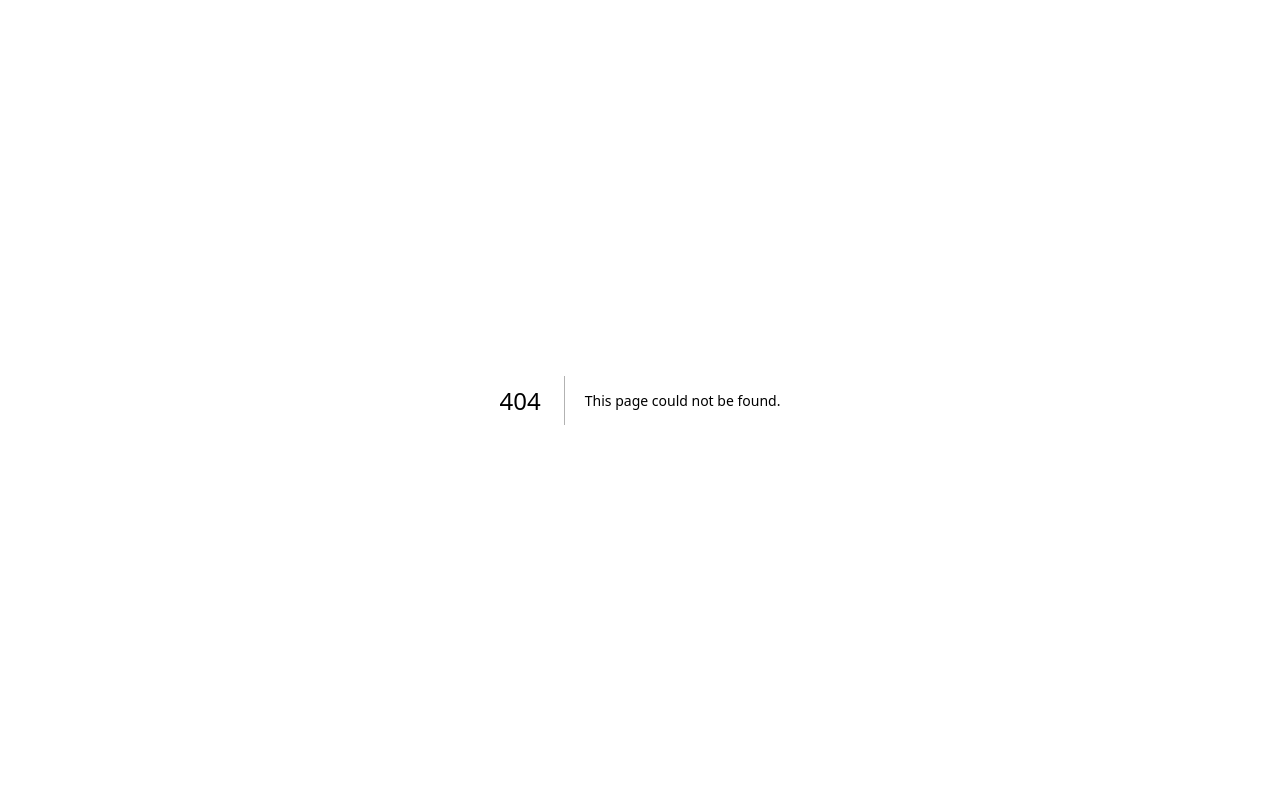
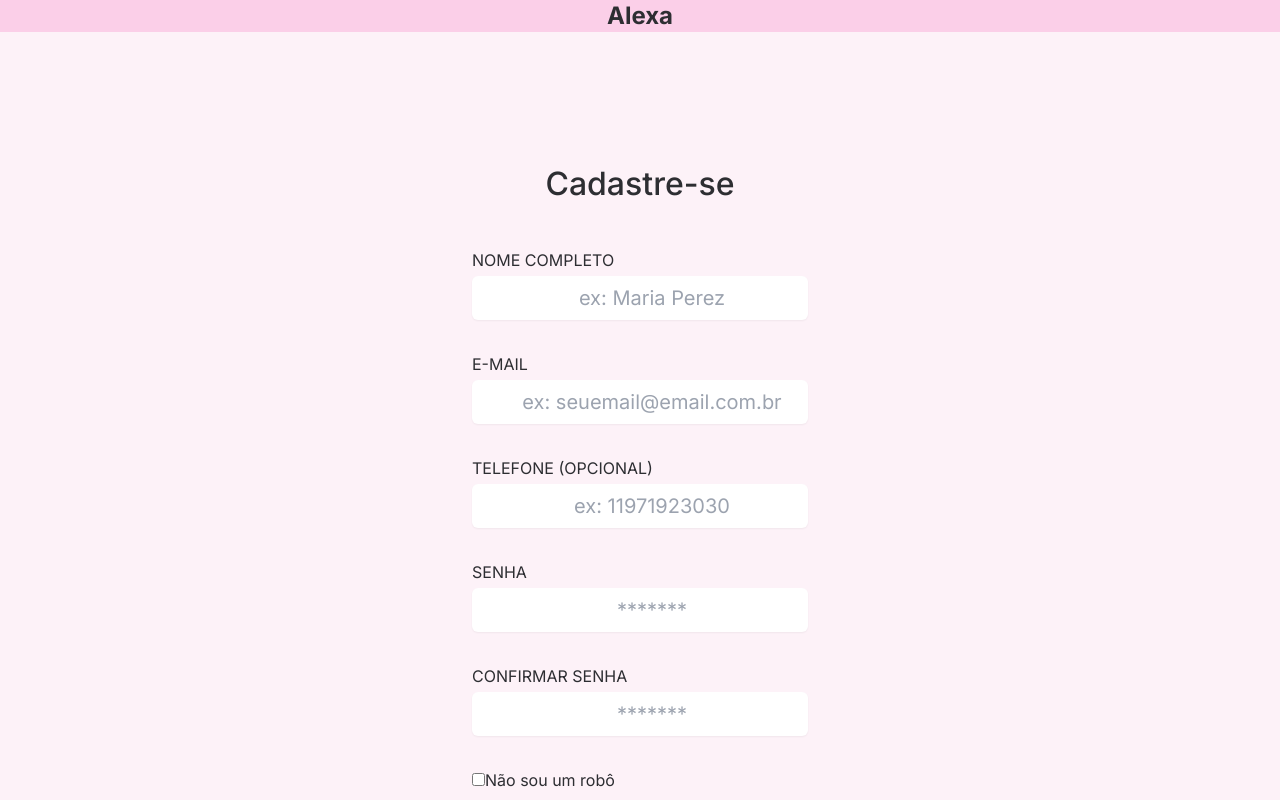
Before and after one commit to cafe51/Alexa-semijoias, a Next.js app in the folder alexa-site/: page /cadastro in a window 1280 px wide. Before the commit this address had no page. Shown: the top 800 px of the page. Built offline with nearby package versions, Linux system fonts and the light colour scheme.

Commit message:
created cadastro screen

```diff
--- a/alexa-site/package.json
+++ b/alexa-site/package.json
@@ -9,12 +9,15 @@
     "lint": "next lint"
   },
   "dependencies": {
+    "@hookform/resolvers": "^3.4.2",
     "axios": "^1.6.8",
     "next": "14.2.3",
     "react": "^18",
     "react-dom": "^18",
+    "react-hook-form": "^7.51.5",
     "react-icons": "^5.2.1",
-    "react-responsive-carousel": "^3.2.23"
+    "react-responsive-carousel": "^3.2.23",
+    "yup": "^1.4.0"
   },
   "devDependencies": {
     "@eslint/js": "^9.2.0",
--- a/alexa-site/public/db/db.json
+++ b/alexa-site/public/db/db.json
@@ -655,7 +655,7 @@
     {
       "id": "1",
       "nome": "Alexa",
-      "senha": "123456",
+      "password": "123456",
       "email": "alexa@hotmail.com",
       "cpf": "555.555.555-55",
       "tel": "5592955554444",
@@ -802,7 +802,14 @@
         }
       ],
       "admin": false,
-      "senha": "123456"
+      "password": "123456"
+    },
+    {
+      "id": "2f99",
+      "password": "batata51",
+      "email": "zebirita@email.com",
+      "nome": "Zé das couves",
+      "tel": "92988065301"
     }
   ],
   "teste": [
--- /dev/null
+++ b/alexa-site/src/app/cadastro/page.tsx
@@ -0,0 +1,151 @@
+'use client';
+
+import { useState } from 'react';
+import BodyWithHeaderAndFooter from '../components/BodyWithHeaderAndFooter';
+import { useForm } from 'react-hook-form';
+import { useRouter } from 'next/navigation';
+import { yupResolver } from '@hookform/resolvers/yup';
+import * as yup from 'yup';
+import { ImSpinner9 } from 'react-icons/im';
+// import { RegisterFormInputType } from '../utils/types';
+import { registerRequestApi } from '../utils/api';
+
+
+// Esquema de validação usando Yup
+const schema = yup.object().shape({
+    nome: yup.string().required('Nome completo é obrigatório'),
+    email: yup.string().email('Email inválido').required('Email é obrigatório'),
+    tel: yup.string().matches(/^\d+$/, 'Telefone deve conter apenas números').optional(),
+    password: yup.string().min(6, 'A senha deve ter no mínimo 6 caracteres').required('Senha é obrigatória'),
+    confirmPassword: yup.string()
+        .oneOf([yup.ref('password'), undefined], 'As senhas devem ser iguais').required('Confirmação de senha é obrigatória'),
+    recaptcha: yup.string().required('Por favor, verifique que você não é um robô'),
+});
+
+export default function Register() {
+    const { register, handleSubmit, formState: { errors } } = useForm({
+        resolver: yupResolver(schema),
+    });
+    const router = useRouter(); // Certifique-se de criar uma instância do useRouter
+
+    const [loading, setLoading] = useState(false);
+    const [registerErrorMessage, setRegisterErrorMessage] = useState('');
+
+    const onSubmit = async(data: any) => {
+        setLoading(true);
+        setRegisterErrorMessage('');
+
+        try {
+            const dataObj = {
+                password: data.password,
+                email: data.email,
+                nome: data.nome,
+                tel: data.tel,
+            };
+
+            await registerRequestApi(dataObj);
+            // Simulação da chamada à API de registro
+            // await registerRequestApi(data);
+
+            // Redirecionamento após sucesso
+            router.push('/');
+        } catch (error) {
+            console.log('Erro no registro: ', error);
+            setRegisterErrorMessage('Erro ao registrar. Tente novamente mais tarde.');
+        } finally {
+            setLoading(false);
+        }
+    };
+
+    return (
+        <BodyWithHeaderAndFooter>
+            <section className='flex flex-col gap-10 items-center self-center justify-center w-full h-full secColor md:w-2/5'>
+                <h1>Cadastre-se</h1>
+                <form
+                    className='flex flex-col gap-8'
+                    onSubmit={ handleSubmit(onSubmit) }
+                >
+                    <label className='flex flex-col gap-1' htmlFor="nome">
+                        <span>NOME COMPLETO</span>
+                        <input
+                            type="text"
+                            className='w-full p-2 text-xl text-center bg-white rounded-md py-2 pl-9 pr-3 shadow-sm focus:outline-none focus:border-pink-400 focus:ring-pink-400 focus:ring-1'
+                            placeholder="ex: Maria Perez"
+                            { ...register('nome') }
+                        />
+                        { errors.nome && <p className="text-red-600">{ errors.nome.message }</p> }
+                    </label>
+                    <label className='flex flex-col gap-1' htmlFor="email">
+                        <span>E-MAIL</span>
+                        <input
+                            type="email"
+                            className='w-full p-2 text-xl text-center bg-white rounded-md py-2 pl-9 pr-3 shadow-sm focus:outline-none focus:border-pink-400 focus:ring-pink-400 focus:ring-1'
+                            placeholder="ex: seuemail@email.com.br"
+                            { ...register('email') }
+                        />
+                        { errors.email && <p className="text-red-600">{ errors.email.message }</p> }
+                    </label>
+                    <label className='flex flex-col gap-1' htmlFor="tel">
+                        <span>TELEFONE (OPCIONAL)</span>
+                        <input
+                            type="text"
+                            className='w-full p-2 text-xl text-center bg-white rounded-md py-2 pl-9 pr-3 shadow-sm focus:outline-none focus:border-pink-400 focus:ring-pink-400 focus:ring-1'
+                            placeholder="ex: 11971923030"
+                            { ...register('tel') }
+                        />
+                        { errors.tel && <p className="text-red-600">{ errors.tel.message }</p> }
+                    </label>
+                    <label className='flex flex-col gap-1' htmlFor="password">
+                        <span>SENHA</span>
+                        <input
+                            type="password"
+                            className='w-full p-2 text-xl text-center bg-white rounded-md py-2 pl-9 pr-3 shadow-sm focus:outline-none focus:border-pink-400 focus:ring-pink-400 focus:ring-1'
+                            placeholder="*******"
+                            { ...register('password') }
+                        />
+                        { errors.password && <p className="text-red-600">{ errors.password.message }</p> }
+                    </label>
+                    <label className='flex flex-col gap-1' htmlFor="confirmPassword">
+                        <span>CONFIRMAR SENHA</span>
+                        <input
+                            type="password"
+                            className='w-full p-2 text-xl text-center bg-white rounded-md py-2 pl-9 pr-3 shadow-sm focus:outline-none focus:border-pink-400 focus:ring-pink-400 focus:ring-1'
+                            placeholder="*******"
+                            { ...register('confirmPassword') }
+                        />
+                        { errors.confirmPassword && <p className="text-red-600">{ errors.confirmPassword.message }</p> }
+                    </label>
+
+                    <div>
+                        <input
+                            type="checkbox"
+                            { ...register('recaptcha', { required: true }) }
+                        />
+                        <label htmlFor="recaptcha">Não sou um robô</label>
+                    </div>
+
+                    { registerErrorMessage && (
+                        <p className="text-red-600" aria-live="assertive">
+                            { registerErrorMessage }
+                        </p>
+                    ) }
+
+                    <button
+                        className={ `${loading ? 'bg-gray-300' : 'bg-green-700'} p-3 text-white flex justify-center text-center rounded w-full shadow-sm` }
+                        type="submit"
+                        disabled={ loading }
+                    >
+                        { loading ? (
+                            <ImSpinner9 className="text-gray-500 animate-spin" />
+                        ) : (
+                            'CADASTRE-SE'
+                        ) }
+                    </button>
+                </form>
+                <div>
+                    <p>Já possui uma conta? <a className='text-blue-500' href="/blogapi/login">Iniciar sessão</a></p>
+                </div>
+            </section>
+        </BodyWithHeaderAndFooter>
+    );
+}
--- a/alexa-site/src/app/components/BodyWithHeaderAndFooter.tsx
+++ b/alexa-site/src/app/components/BodyWithHeaderAndFooter.tsx
@@ -17,7 +17,7 @@ export default function BodyWithHeaderAndFooter({
 
     return (
         <div className="flex flex-col justify-between min-h-screen secColor">
-            { pathSegment === 'login' ? <SimpleHeader /> : <Header /> }
+            { pathSegment === 'login' || pathSegment === 'cadastro' ? <SimpleHeader /> : <Header /> }
             <main className="flex items-center flex-col gap-4 justify-between pt-40 p-4">
                 { children }
             </main>
--- a/alexa-site/src/app/login/page.tsx
+++ b/alexa-site/src/app/login/page.tsx
@@ -5,22 +5,19 @@ import BodyWithHeaderAndFooter from '../components/BodyWithHeaderAndFooter';
 import { useRouter } from 'next/navigation';
 import { ImSpinner9 } from 'react-icons/im';
 
-
 export default function Login() {
     const router = useRouter();
     const [loadingButton, setLoadingButton] = useState(true);
     const [loadingComponent, setLoadingComponent] = useState(true);
-    const [loginErrorMessage, setLoginErrorMessage] = useState(false);
+    const [loginErrorMessage, setLoginErrorMessage] = useState('');
     const [registerValues, setRegisterValues] = useState({
         email: '',
         password: '',
     });
 
-
     useEffect(() => {
         setLoadingButton(false);
         setLoadingComponent(false);
-
     }, []);
 
     useEffect(() => {
@@ -28,16 +25,14 @@ export default function Login() {
         const userData = userFromLocalStorage ? JSON.parse(userFromLocalStorage) : null;
         if (userData && userData.token) {
             setLoadingButton(true);
-            router.push('blogapi/');
+            router.push('cadastro/');
         }
-
-    });
+    }, [router]);
 
     const isDisable = () => {
         const email = registerValues.email.length > 0;
         const password = registerValues.password.length > 0;
-        const properties = [email, password];
-        return !properties.every(property => property);
+        return !(email && password);
     };
 
     const handleChange = (event: React.ChangeEvent<HTMLInputElement>) => {
@@ -46,67 +41,51 @@ export default function Login() {
     };
 
     const handleSubmit = async(e: React.FormEvent<HTMLFormElement>) => {
+        e.preventDefault();
+        setLoadingButton(true);
+        setLoginErrorMessage('');
+
         try {
-            e.preventDefault();
-            setLoadingButton(true);
+            // Simulando a chamada de API
             // const { token } = await loginRequestApi(registerValues);
             // const allUsers = await getUsersApi(token);
             // const user = allUsers.find((myUser: UserType) => myUser.email === registerValues.email);
             // const userData = { user, token };
             // localStorage.setItem('userData', JSON.stringify(userData));
 
-
             router.push('/blogapi');
-
-        } catch(error) {
-            console.log('erro no login: ', error);
-
-            setLoginErrorMessage(true);
+        } catch (error) {
+            console.log('Erro no login: ', error);
+            setLoginErrorMessage('Usuário ou senha inválidos');
         } finally {
             setLoadingButton(false);
         }
-
     };
 
     return (
         <BodyWithHeaderAndFooter>
-            <section className='flex flex-col gap-10 items-center self-center justify-center w-full h-full secColor  md:w-2/5'>
+            <section className='flex flex-col gap-10 items-center self-center justify-center w-full h-full secColor md:w-2/5'>
                 <h1>Entre na sua conta</h1>
                 <form
-                    className='flex flex-col gap-8 '
+                    className='flex flex-col gap-8'
                     method="post"
-                    onSubmit={ (e) => handleSubmit(e) }
+                    onSubmit={ handleSubmit }
                 >
                     <label className={ `flex flex-col gap-1 ${loadingComponent ? 'animate-pulse' : ''}` } htmlFor="email">
                         <span>EMAIL/CPF</span>
                         <input
                             type="email"
                             name="email"
-                            className='
-                            w-full
-                            p-2
-                            text-xl
-                            text-center
-                            bg-white
-                            rounded-md
-                            py-2
-                            pl-9
-                            pr-3
-                            shadow-sm
-                            focus:outline-none
-                            focus:border-pink-400
-                            focus:ring-pink-400
-                            focus:ring-1
-                            '
-                            placeholder={ `${loadingComponent ? '' : 'ex: seuemail@email.com'}` }
+                            className='w-full p-2 text-xl text-center bg-white rounded-md py-2 pl-9 pr-3 shadow-sm focus:outline-none focus:border-pink-400 focus:ring-pink-400 focus:ring-1'
+                            placeholder={ loadingComponent ? '' : 'ex: seuemail@email.com' }
                             disabled={ loadingComponent }
                             minLength={ 12 }
                             maxLength={ 28 }
-                            onInvalid={ event => {
+                            onInvalid={ (event) => {
                                 const target = event.target as HTMLInputElement;
                                 target.setCustomValidity('Por favor, insira um email válido.');
                             } }
-                            onInput={ event => {
+                            onInput={ (event) => {
                                 const target = event.target as HTMLInputElement;
                                 target.setCustomValidity('');
                             } }
@@ -117,63 +96,45 @@ export default function Login() {
                     <label className={ `flex flex-col gap-1 ${loadingComponent ? 'animate-pulse' : ''}` } htmlFor="password">
                         <span>SENHA</span>
                         <input
-                            className='
-                            w-full
-                            p-2
-                            text-xl
-                            text-center
-                            bg-white
-                            rounded-md
-                            py-2
-                            pl-9
-                            pr-3
-                            shadow-sm
-                            focus:outline-none
-                            focus:border-pink-400
-                            focus:ring-pink-400
-                            focus:ring-1
-                            '
+                            className='w-full p-2 text-xl text-center bg-white rounded-md py-2 pl-9 pr-3 shadow-sm focus:outline-none focus:border-pink-400 focus:ring-pink-400 focus:ring-1'
                             type="password"
                             name="password"
-                            placeholder={ `${loadingComponent ? '' : '*******'}` }
+                            placeholder={ loadingComponent ? '' : '*******' }
                             disabled={ loadingComponent }
                             minLength={ 6 }
                             maxLength={ 16 }
-                            onInvalid={ event => {
+                            onInvalid={ (event) => {
                                 const target = event.target as HTMLInputElement;
                                 target.setCustomValidity('Por favor, insira uma senha válida.');
                             } }
-                            onInput={ event => {
+                            onInput={ (event) => {
                                 const target = event.target as HTMLInputElement;
                                 target.setCustomValidity('');
                             } }
                             value={ registerValues.password }
                             onChange={ handleChange }
-
                         />
                     </label>
 
                     { loginErrorMessage && (
-                        <p
-                            className="text-red-600"
-                        >
-            Usuário ou senha inválidos
+                        <p className="text-red-600" aria-live="assertive">
+                            { loginErrorMessage }
                         </p>
                     ) }
                     <button
-                        className={ `${ isDisable() || loadingButton ? 'bg-gray-300 ' : 'bg-green-700 ' }p-3 text-white flex justify-center text-center rounded w-full shadow-sm` }
+                        className={ `${isDisable() || loadingButton ? 'bg-gray-300' : 'bg-green-700'} p-3 text-white flex justify-center text-center rounded w-full shadow-sm` }
                         type="submit"
-                        disabled={ isDisable() }
+                        disabled={ isDisable() || loadingButton }
                     >
                         { loadingButton ? (
-                            < ImSpinner9 className="text-gray-500 animate-spin"/>
+                            <ImSpinner9 className="text-gray-500 animate-spin" />
                         ) : (
                             'Continuar'
                         ) }
                     </button>
                 </form>
                 <div>
-                    <p>Não tem uma conta? <a className='text-blue-500' href="/blogapi/signup">Cadastre-se</a></p>
+                    <p>Não tem uma conta? <a className='text-blue-500' href="/cadastro">Cadastre-se</a></p>
                 </div>
             </section>
         </BodyWithHeaderAndFooter>
--- a/alexa-site/src/app/utils/api.tsx
+++ b/alexa-site/src/app/utils/api.tsx
@@ -1,4 +1,5 @@
 import axios from 'axios';
+import { RegisterFormInputType } from './types';
 
 const url = 'http://localhost:3000/';
 
@@ -25,3 +26,8 @@ export const getProductApiById = async(product: string, id: string) => {
         return error;
     }
 };
+
+export const registerRequestApi = async(body: RegisterFormInputType) => {
+    const { data } = await axiosInstance.post('/users', body);
+    return data;
+};
```
Also changed, not shown: alexa-site/src/app/utils/types.tsx (+8 -1 lines), 1 other file (tests, documents, lock files or other folders).
